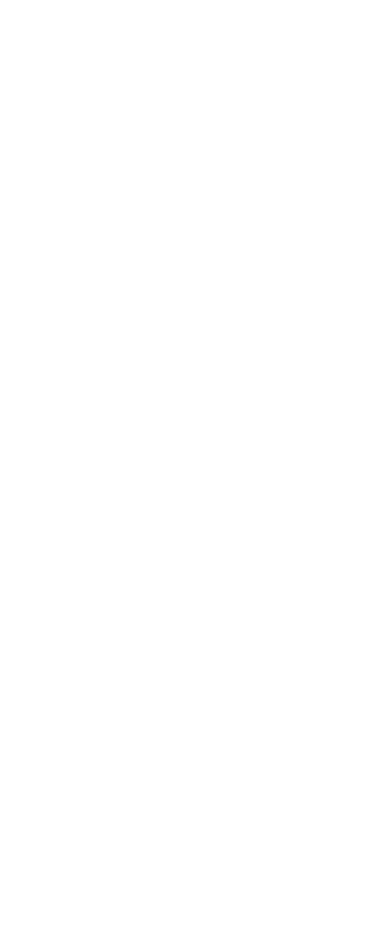
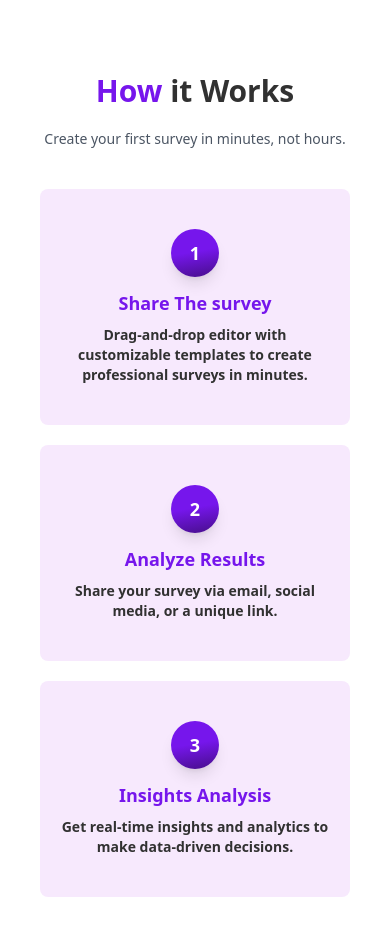
Before and after one commit to Ahmedatia99/Survey-Monkey, a React (Vite) app in the folder client/: page / in a window 390 px wide. Shown: the part 3200-4135 px from the top of the page. Before the commit the page ends 3193 px from the top, so only its background shows below. Built offline with nearby package versions, Linux system fonts and the light colour scheme.

Commit message:
add how it works section with dark themes&&responsive

```diff
--- a/client/src/components/home/Feature.jsx
+++ b/client/src/components/home/Feature.jsx
@@ -66,7 +66,9 @@ const Feature = () => {
             key={title}
           >
             {icon}
-            <h1 className="text-purple font-bold mt-3 mb-2 text-lg">{title}</h1>
+            <h1 className="text-purple dark:text-white font-bold mt-3 mb-2 text-lg">
+              {title}
+            </h1>
             <p className="text-sm text-gray-600 text-center w-auto lg:w-96 font-semibold dark:text-gray-400">
               Drag-and-drop editor with customizable templates to create
               <br />
--- /dev/null
+++ b/client/src/components/home/HowWork.jsx
@@ -0,0 +1,57 @@
+import React from "react";
+
+const HowWork = () => {
+  const information = [
+    {
+      title: "Share The survey",
+      description:
+        "Drag-and-drop editor with customizable templates to create professional surveys in minutes.",
+    },
+    {
+      title: "Analyze Results",
+      description:
+        "Share your survey via email, social media, or a unique link.",
+    },
+    {
+      title: "Insights Analysis",
+      description:
+        "Get real-time insights and analytics to make data-driven decisions.",
+    },
+  ];
+  return (
+    <section className="px-5 py-20">
+      <h1 className="text-3xl md:text-6xl lg:text-5xl text-midnight dark:text-white font-bold text-center">
+        <span className="text-purple ">How</span> it Works
+      </h1>
+      <p className="text-sm mb-6 text-gray-600 dark:text-gray-300 max-w-md mt-5 text-center mx-auto">
+        Create your first survey in minutes, not hours.
+      </p>
+      <div className="grid grid-cols-1 lg:grid-cols-3 md:grid-cols-2 gap-5 mt-10">
+        {information.map((info, index) => (
+          <div
+            key={index}
+            className="flex flex-col justify-center items-center bg-[#BF4EE81F] px-5 py-10 rounded-lg"
+          >
+            <div
+              className="rounded-full w-12 h-12 flex items-center justify-center text-white font-bold text-lg shadow-lg"
+              style={{
+                background:
+                  "linear-gradient(349.59deg, #490F8F 2.58%, #7616EC 52.73%)",
+              }}
+            >
+              {index + 1}
+            </div>
+            <h1 className="text-purple font-bold mt-3 mb-2 text-lg dark:text-white">
+              {info.title}
+            </h1>
+            <p className="text-sm text-midnight text-center w-auto font-semibold dark:text-gray-400">
+              {info.description}
+            </p>
+          </div>
+        ))}
+      </div>
+    </section>
+  );
+};
+
+export default HowWork;
--- a/client/src/components/home/Solutions.jsx
+++ b/client/src/components/home/Solutions.jsx
@@ -43,7 +43,7 @@ const Solutions = () => {
         className="w-full max-w-xs sm:max-w-sm md:max-w-md lg:max-w-2xl mb-8 md:mb-0 order-1 lg:order-2"
       />
       <div className="w-full md:w-auto order-2 md:order-1">
-        <div className="flex flex-col items-start justify-start text-center">
+        <div className="flex flex-col items-start justify-start text-start">
           <h1 className="sup-heading max-w-3xl text-3xl lg:text-5xl md:text-4xl text-start !text-black">
             <span className="heading mr-2 !text-white">Enterprise</span>
             solutions for teams of all
@@ -51,7 +51,7 @@ const Solutions = () => {
           </h1>
           <p className="sup-info text-sm md:text-lg !text-white text-start mt-2">
             Scale your research capabilities with advanced features designed for
-            teams and organizations..
+            teams and organizations.
           </p>
         </div>
         <div className="flex flex-col mt-6">
@@ -63,7 +63,7 @@ const Solutions = () => {
               </p>
             </div>
           ))}
-          <Button className="bg-white text-purple hover:bg-translate flex items-center justify-center w-fit mt-5">
+          <Button className="bg-white text-purple hover:bg-transparent flex items-center justify-center w-fit mt-5">
             Learn about Enterprise solutions <MoveRight />
           </Button>
         </div>
--- a/client/src/pages/Home.jsx
+++ b/client/src/pages/Home.jsx
@@ -2,12 +2,14 @@ import React from "react";
 import Hero from "@/components/home/Hero";
 import Feature from "@/components/home/feature";
 import Solutions from "@/components/home/Solutions";
+import HowWork from "@/components/home/HowWork";
 const Home = () => {
   return (
     <section className="container mx-auto px-5">
       <Hero />
       <Feature />
       <Solutions />
+      <HowWork />
     </section>
   );
 };
```
